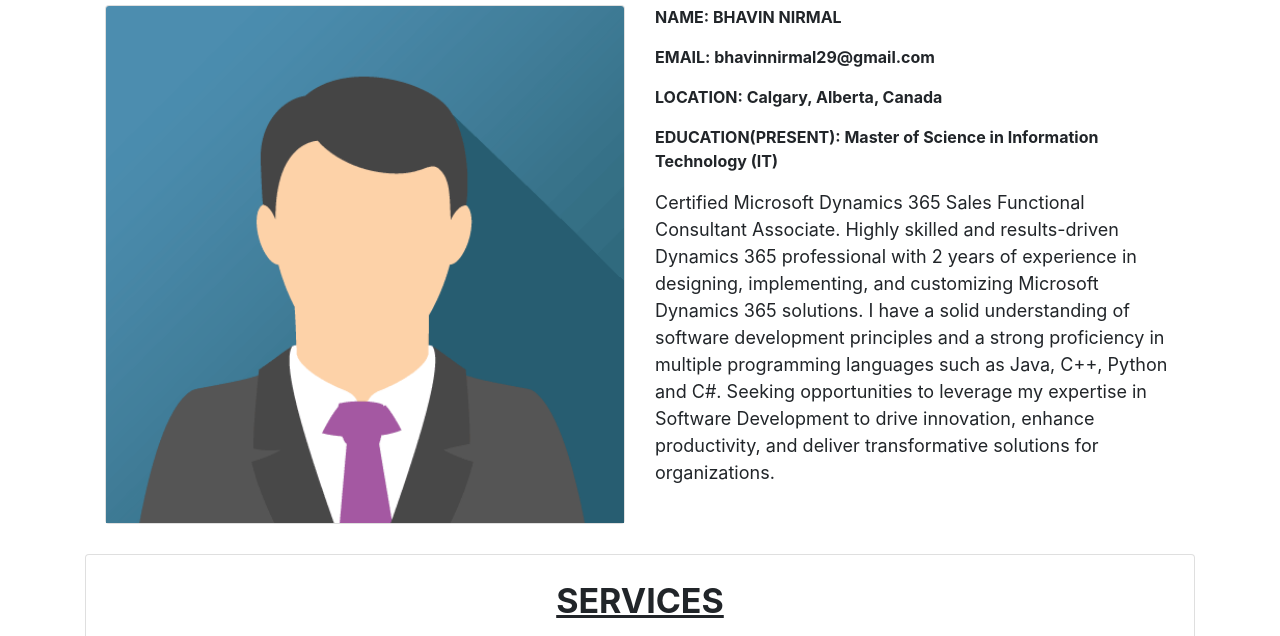
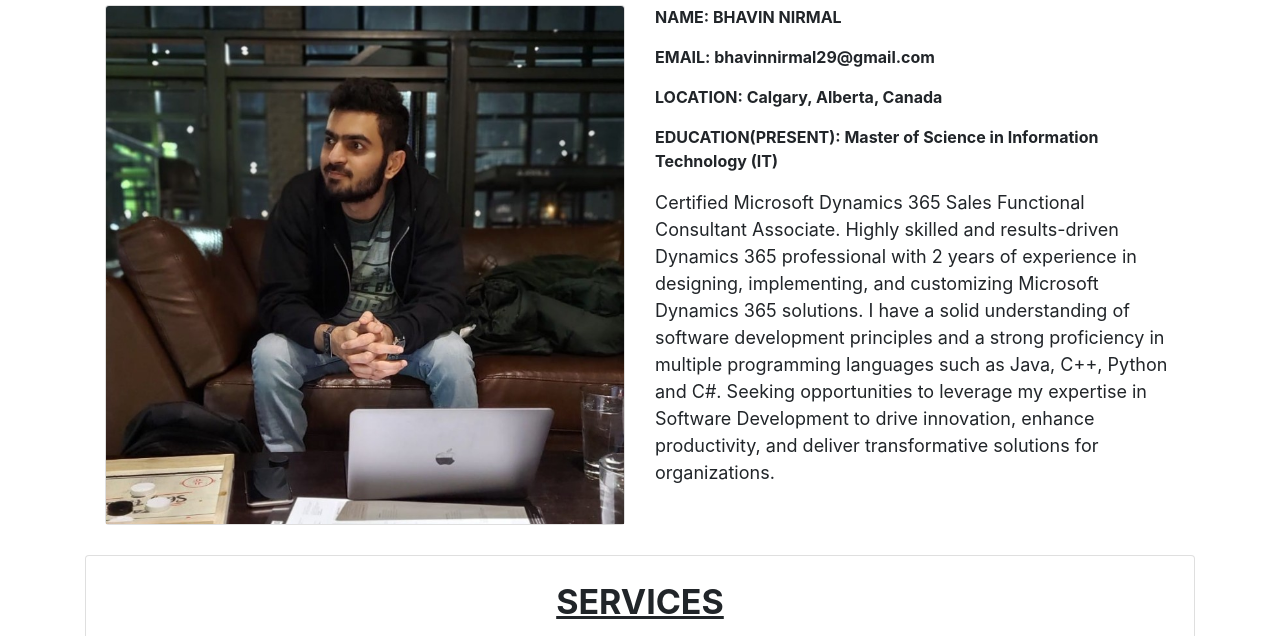
Before and after one commit to bhavinnirmal29/Portfolio, a plain HTML site: page index.html in a window 1280 px wide. Shown: the part 157-793 px from the top of the page. Drawn offline with nearby package versions, Linux system fonts and the light colour scheme.

Commit message:
Image Changed

```diff
--- a/index.html
+++ b/index.html
@@ -183,7 +183,7 @@
 	  						<div class="row">
 	  							<div class="col-sm-12 col-md-6 delay2"  data-aos="flip-left" data-aos-duration="2000">
 	  								<div class="card">
-										<img class="card-img-top" src="img/img_avatar3.png" alt="Card image">
+										<img class="card-img-top" src="img/ProfileImage.jpeg" alt="Card image">
 									</div>
 	  							</div>
 	  							<div class="col-sm-12 col-md-6 delay1" data-aos="fade-right" data-aos-duration="2000">
```
Also changed, not shown: img/ProfileImage.jpeg (added), 1 other file.
